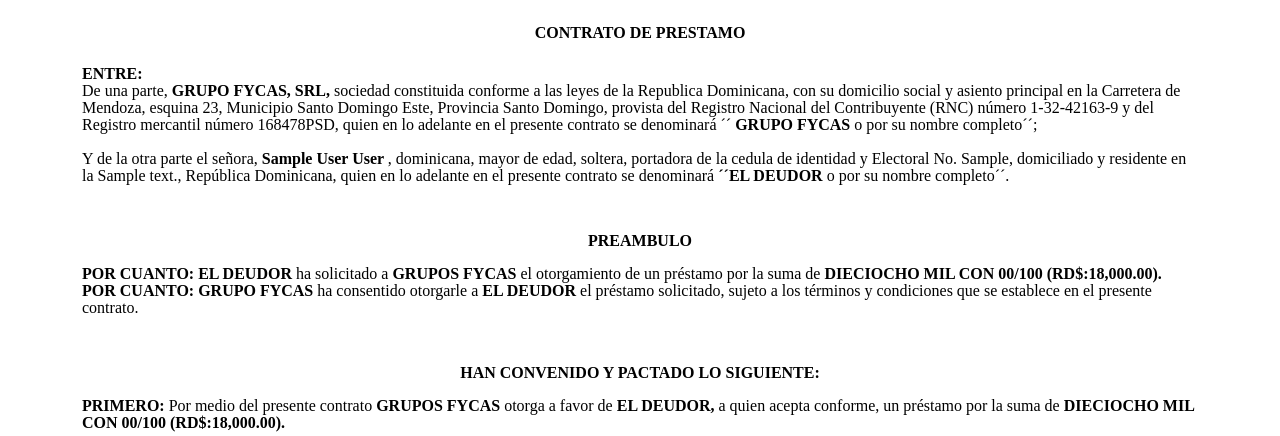
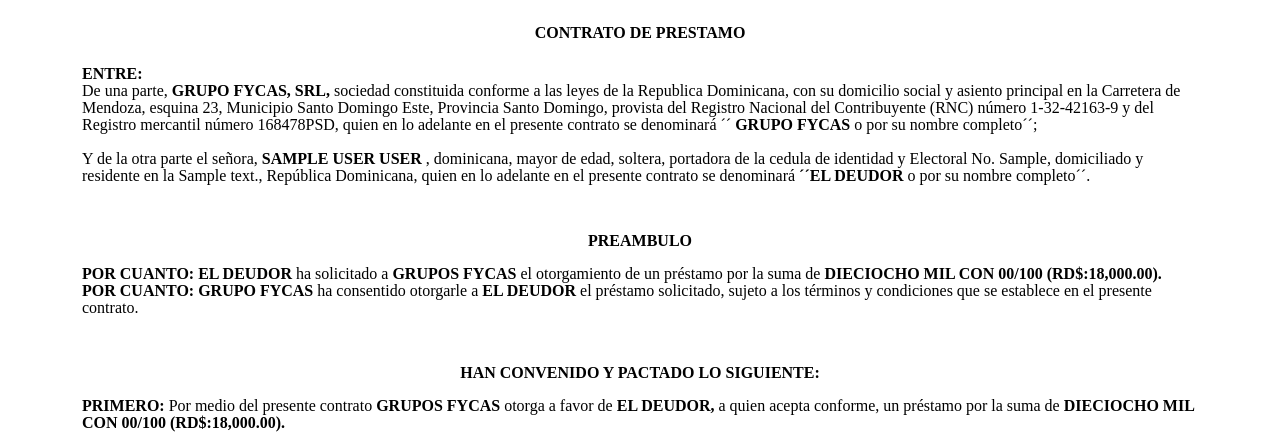
Before and after one commit to one-wandy/DevWandy, a Django app: page /card-customer/1 in a window 1280 px wide. Shown: the top 436 px of the page. Run offline with Django 5.2, Linux system fonts and the light colour scheme; tables that the repository leaves empty hold one stand-in row (values such as "Sample post"); some web fonts are replaced.

Commit message:
Correcciones

```diff
--- a/FyCas/Customer/forms.py
+++ b/FyCas/Customer/forms.py
@@ -24,7 +24,7 @@ class CustomerForm(forms.ModelForm):
 
             'work_information': forms.Textarea(attrs={'class': 'form-control textarea', "placeholder": "Informacion Laboral"}),
 
-            'dni': forms.NumberInput(attrs={'class': 'form-control',  "placeholder": "232-3232-3232"}),
+            'dni': forms.TextInput(attrs={'class': 'form-control',  "placeholder": "232-3232-3232"}),
             "img1": forms.FileInput(attrs={'class': 'img1'}),
              "img2": forms.FileInput(attrs={'class': 'img2'})
         }
--- a/FyCas/Customer/templates/customer/card-customer.html
+++ b/FyCas/Customer/templates/customer/card-customer.html
@@ -1,5 +1,10 @@
 {% include "base/base.html" %}
 {% block content %}
+<style>
+         header, footer {
+        display: none !important;
+    }
+</style>
 <section class="container" style="font-family: Times New Roman; font-size: 16px; line-height: 17px; color: black;">
       <div class="text-center mt-2 pt-3 mb-4" >
             <span class="black">
@@ -18,7 +23,7 @@ De una parte, <span class="black"> GRUPO FYCAS, SRL, </span> sociedad constituid
 
 
 <br><br>
-Y de la otra parte el señora, <span class="black"> {{c.name}} {{c.last_name}} </span>, dominicana, mayor de edad, soltera, portadora de la cedula de identidad y Electoral No. {{c.dni}}, domiciliado y residente en la {{c.address}}, República Dominicana, quien en lo adelante en el presente contrato se denominará <span class="black">´´EL DEUDOR</span> o por su nombre completo´´.
+Y de la otra parte el señora, <span class="black text-uppercase"> {{c.name}} {{c.last_name}} </span>, dominicana, mayor de edad, soltera, portadora de la cedula de identidad y Electoral No. {{c.dni}}, domiciliado y residente en la {{c.address}}, República Dominicana, quien en lo adelante en el presente contrato se denominará <span class="black">´´EL DEUDOR</span> o por su nombre completo´´.
 
 
 
@@ -97,10 +102,9 @@ Y de la otra parte el señora, <span class="black"> {{c.name}} {{c.last_name}} <
 
 
 </section>
-
-<!-- <script>
+<script>
 window.onload = function() {
-    window.print();
+    window.print("container");
 };
-</script> -->
+</script>
 {% endblock  %}
--- a/FyCas/Customer/templates/customer/notary-customer.html
+++ b/FyCas/Customer/templates/customer/notary-customer.html
@@ -39,7 +39,7 @@
 </section>
 <script>
       window.onload = function() {
-//     window.print();
+    window.print();''
 };
 </script>
 {% endblock  %}
```
